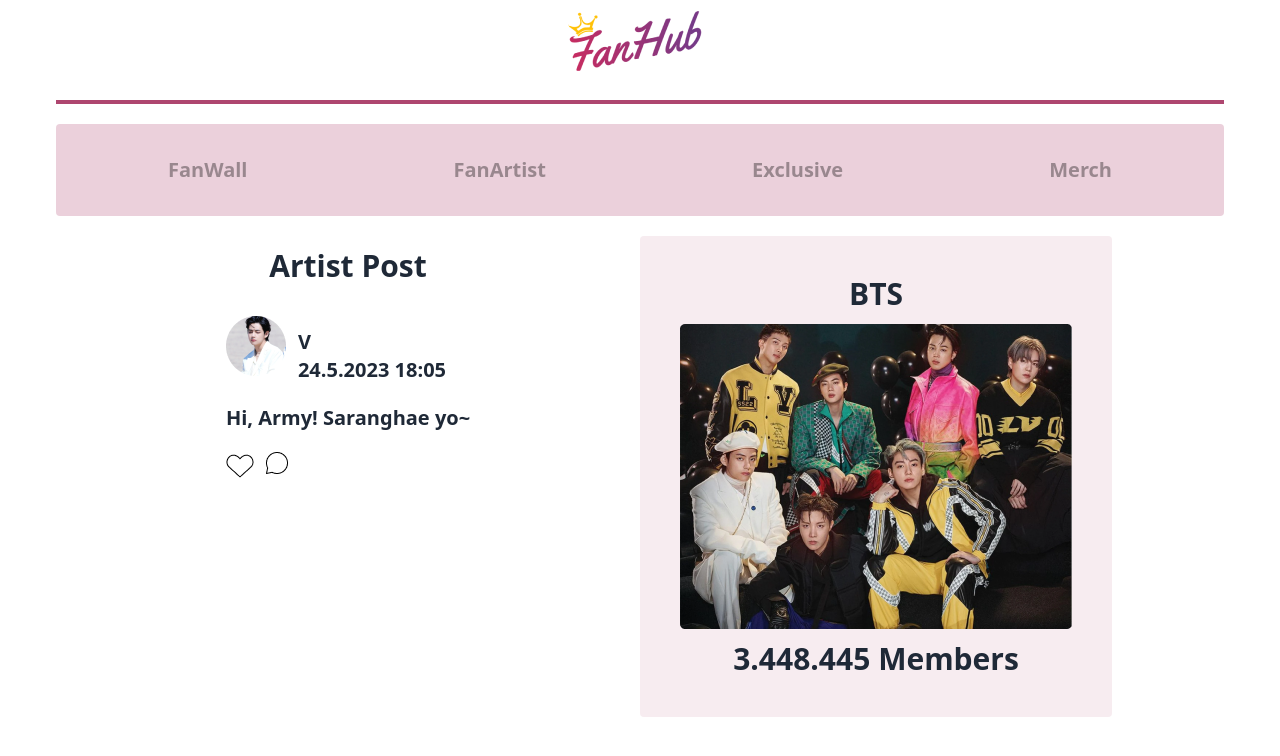
After one commit to samuelchristlie/COMP6738049, a Laravel app: page /posts in a window 1280 px wide. The commit adds this page. Shown: the top 756 px of the page. Run offline with Laravel 10, Linux system fonts and the light colour scheme; some libraries are stand-ins or nearby versions.

Commit message:
add transaction page & posts page

```diff
--- /dev/null
+++ b/FanHub/resources/views/posts.blade.php
@@ -0,0 +1,84 @@
+@extends('template')
+
+@section('content')
+
+    <div class="mx-14">
+        <div class="row">
+            <div class="container-md rounded font-bold" style="background-color: rgba(175, 70, 112, 0.25) ;color: rgba(0, 0, 0, 0.35)">
+                <div class="card-body">
+                    <div class="flex justify-between items-center mx-20">
+                        <div class="text-xl" style="">
+                            <a href="#">FanWall</a>
+                        </div>
+                        <div class="text-xl">
+                            <a href="#">FanArtist</a>
+                        </div>
+                        <div class="text-xl">
+                            <a href="#">Exclusive</a>
+                        </div>
+                        <div class="text-xl">
+                        <a href="#">Merch</a>
+                        </div>
+                    </div>
+                </div>
+            </div>
+        </div>
+        <div class="row mt-5">
+            <div class="flex">
+                <div class="w-1/2 flex justify-center text-xl font-semibold">
+                    <div class="container-sm">
+                        <div class="text-3xl p-3 flex justify-center mb-5">
+                            Artist Post
+                        </div>
+                        {{-- loop sini --}}
+                        <div class="card">
+                            <div class="flex">
+                                <div>
+                                    <img src="/images/image 10.png" class="pe-3" alt="pp">
+                                </div>
+                                <div class="mt-3">
+                                    <div>
+                                        V
+                                    </div>
+                                    <div>
+                                        24.5.2023 18:05
+                                    </div>
+                                </div>
+                            </div>
+                            <div class="my-5">
+                                Hi, Army! Saranghae yo~
+                            </div>
+                        </div>
+                        <div>
+                            <div class="flex">
+                                <div class="me-3">
+                                    <img src="/images/like.png" alt="like">
+                                </div>
+
+                                <div>
+                                    <img src="/images/Vector.png" class="w-auto h-auto" alt="vector">
+                                </div>
+                            </div>
+                        </div>
+                    </div>
+                </div>
+
+                <div class="1-1/2 flex justify-center">
+                    <div class="container-sm rounded p-10" style="background-color: rgba(175, 70, 112, 0.1)">
+                        <div class="font-bold text-3xl text-center">
+                            BTS
+                        </div>
+                        <div class="py-3">
+                            <img src="/images/image 12.png" alt="tes">
+                        </div>
+                        <div class="font-bold text-3xl text-center">
+                            3.448.445 Members
+                        </div>
+                    </div>
+                </div>
+            </div>
+        </div>
+    </div>
+
+
+@endsection
--- a/FanHub/resources/views/template.blade.php
+++ b/FanHub/resources/views/template.blade.php
@@ -6,7 +6,7 @@
     <meta http-equiv="X-UA-Compatible" content="ie=edge">
     <title>Project Kelompok 9</title>
 
-    <link href="https://cdn.jsdelivr.net/npm/daisyui@2.51.6/dist/full.css" rel="stylesheet" type="text/css" />
+    <link href="https://cdn.jsdelivr.net/npm/daisyui@3.0.20/dist/full.css" rel="stylesheet" type="text/css" />
     <script src="https://cdn.tailwindcss.com"></script>
 
     </head>
--- a/FanHub/routes/web.php
+++ b/FanHub/routes/web.php
@@ -13,6 +13,22 @@
 |
 */
 
-Route::get('/', function () {
+Route::get('/login', function () {
     return view('login');
 });
+
+Route::get('/sign-up', function () {
+    return view('signUp');
+});
+
+Route::get('/modal', function () {
+    return view('modal');
+});
+
+Route::get('/posts', function () {
+    return view('posts');
+});
+
+Route::get('/transaction-page', function () {
+    return view('transactionPage');
+});
```
Also changed, not shown: FanHub/resources/views/modal.blade.php (added, +31 -0 lines), FanHub/resources/views/signUp.blade.php (+10 -1 lines), FanHub/resources/views/transactionPage.blade.php (added, +60 -0 lines), FanHub/public/images/Vector.png (added), FanHub/public/images/image 10.png (added), FanHub/public/images/image 11.png (added), FanHub/public/images/image 12.png (added), FanHub/public/images/image 13.png (added), FanHub/public/images/like.png (added).
